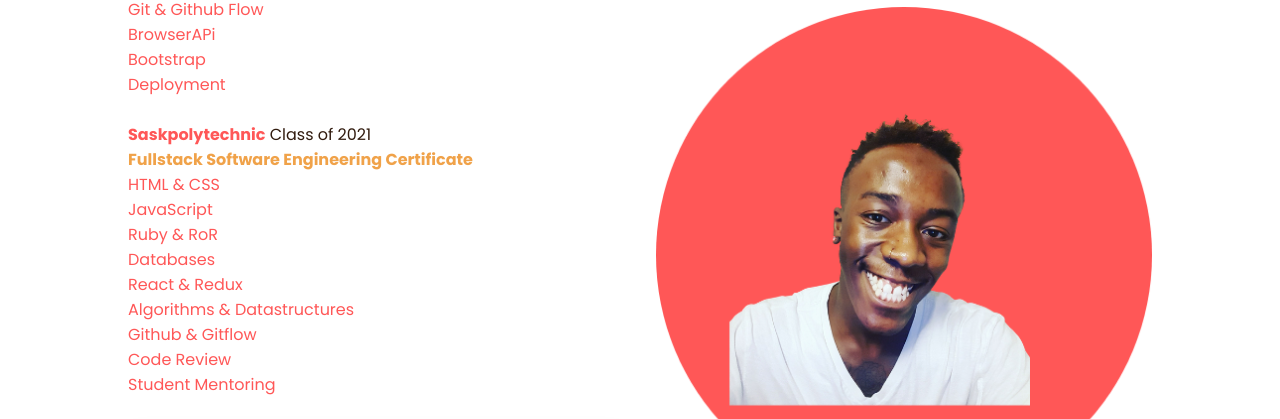
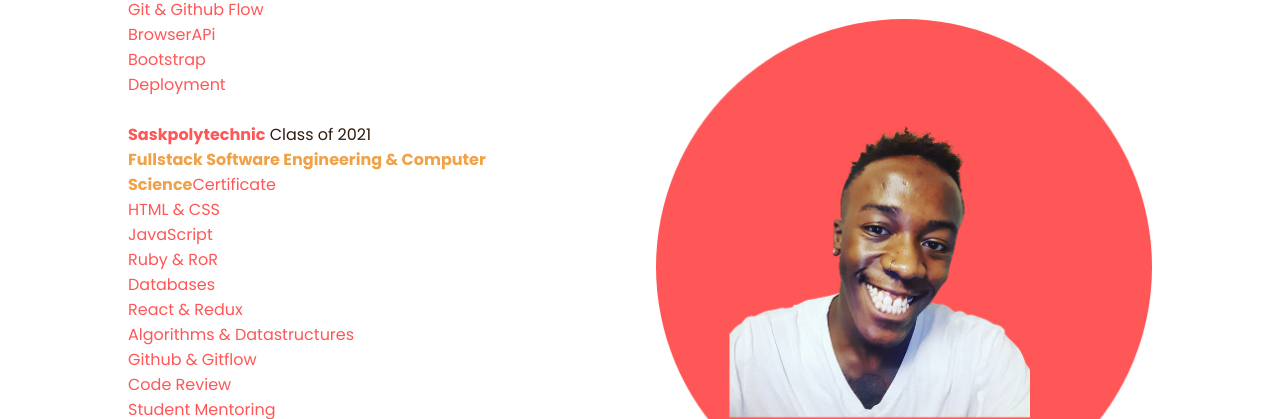
Before and after one commit to bettercallsully/Sullys-Portfolio-2.0, a website: page index.html in a window 1280 px wide. Shown: the part 1745-2164 px from the top of the page. Drawn offline with nearby package versions, Linux system fonts and the light colour scheme.

```diff
--- a/index.html
+++ b/index.html
@@ -101,7 +101,7 @@
                                 </li>
                                     <a href="https://saskpolytech.ca/programs-and-courses/programs/Software-Developer.aspx" style="color:#ff5757" target="_blank"><strong class="ed1">Saskpolytechnic</strong></a> Class of 2021
                                     <p style="color:#ff5757">
-                                        <strong style="color:rgb(240, 162, 73)">Fullstack Software Engineering Certificate</strong>
+                                        <strong style="color:rgb(240, 162, 73)">Fullstack Software Engineering & Computer Science</strong>Certificate</strong>
                                         <p style="color:#ff5757">
                                             HTML & CSS <br>
                                             JavaScript<br>
```
